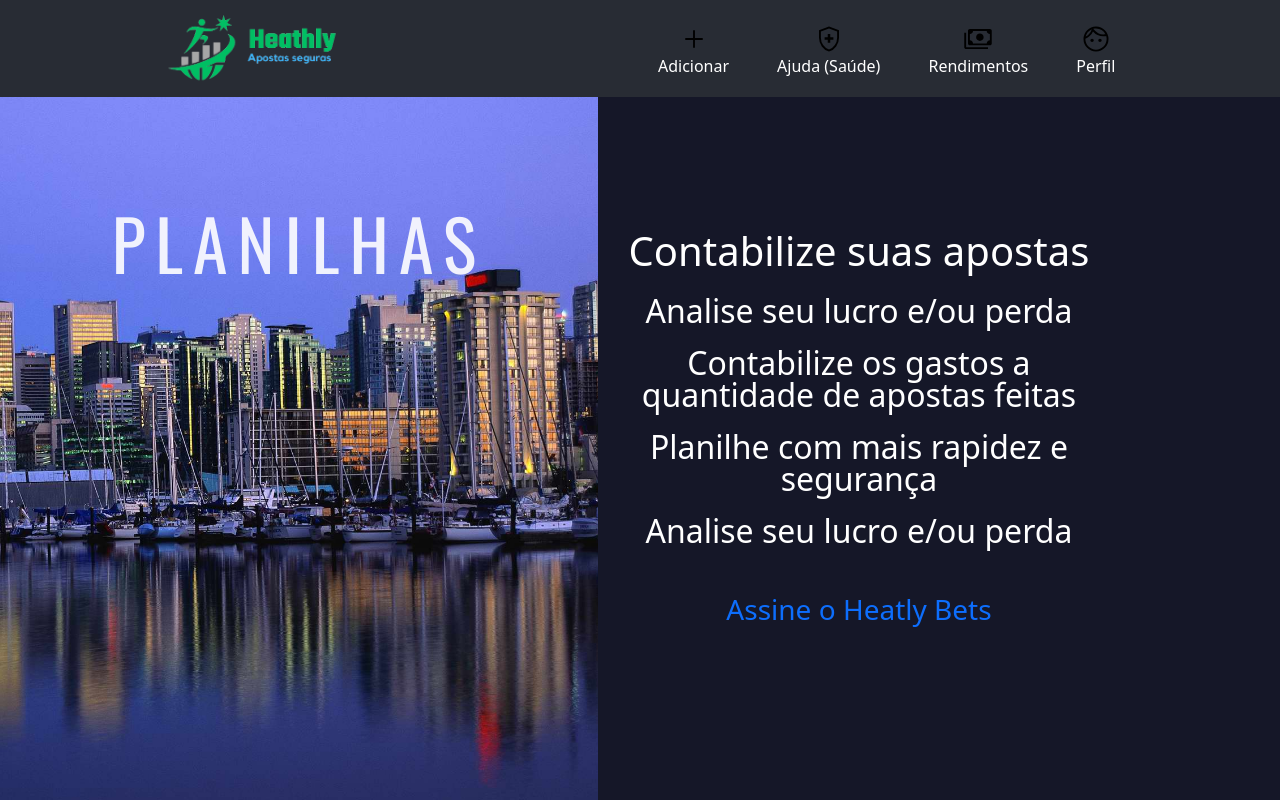
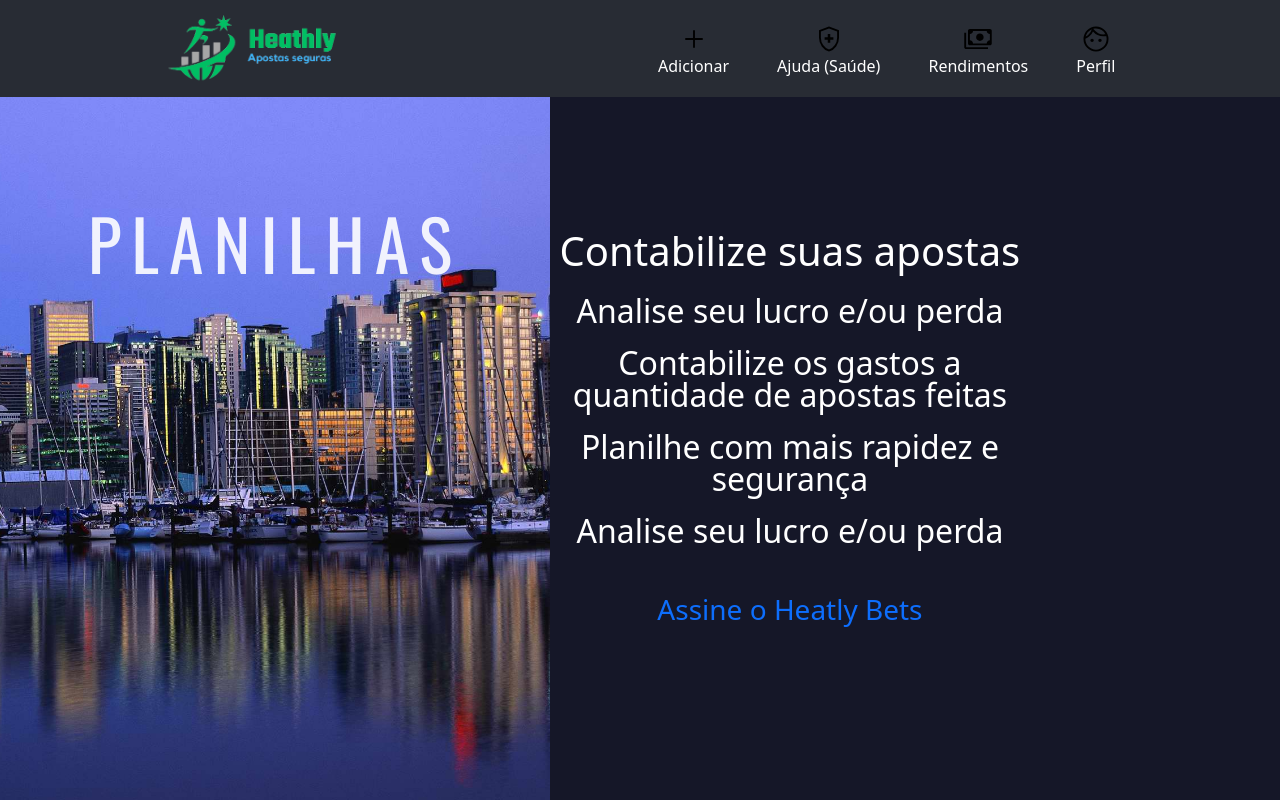
Before and after one commit to LuiDev1/h-bets-v1, a React (Create React App) app: page / in a window 1280 px wide. Shown: the top 800 px of the page. Built offline with nearby package versions, Linux system fonts and the light colour scheme.

Commit message:
Update parallax.css

```diff
--- a/src/pages/home/css/parallax.css
+++ b/src/pages/home/css/parallax.css
@@ -92,7 +92,7 @@ body{
 .container-about{
     text-align: center;
     color: white;
-    padding-right: 160px;
+    padding-right: 250px;
 }
 
 .container-about ul li, .container-about2 ul li {
```
